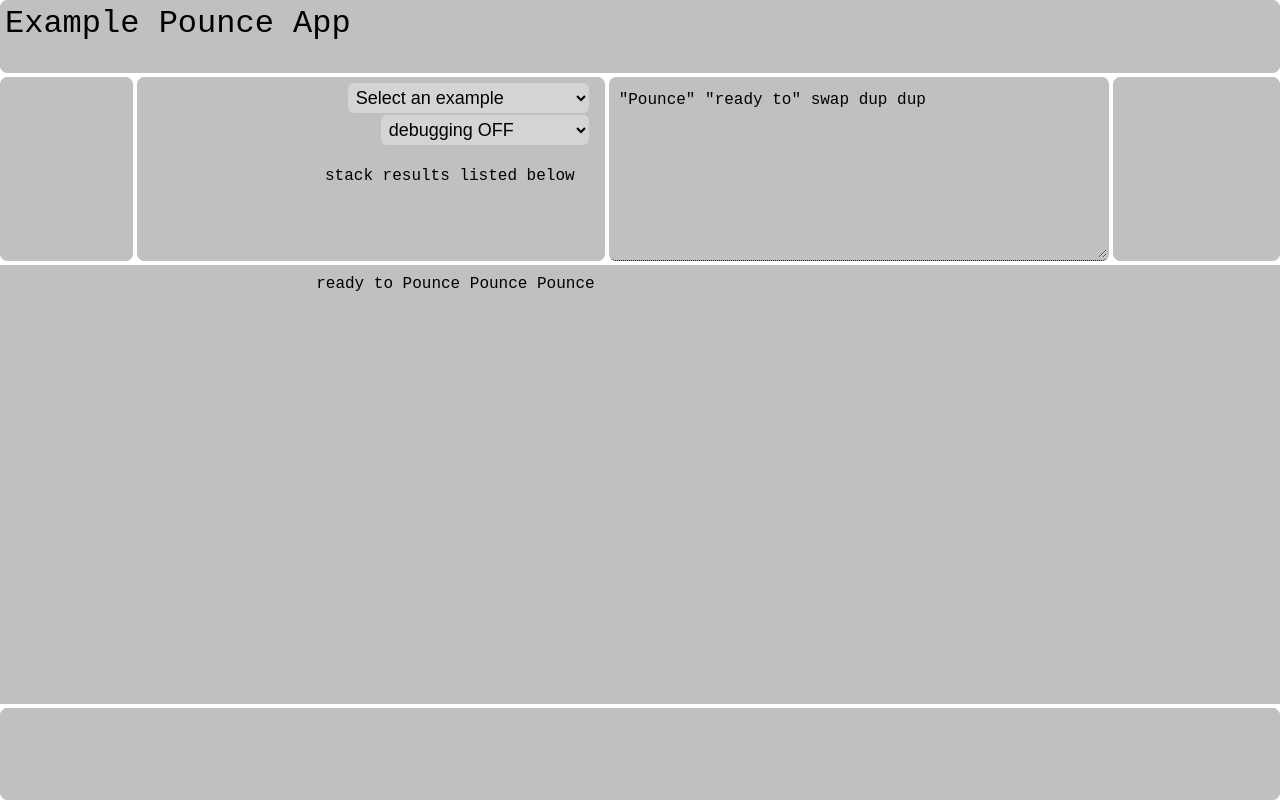
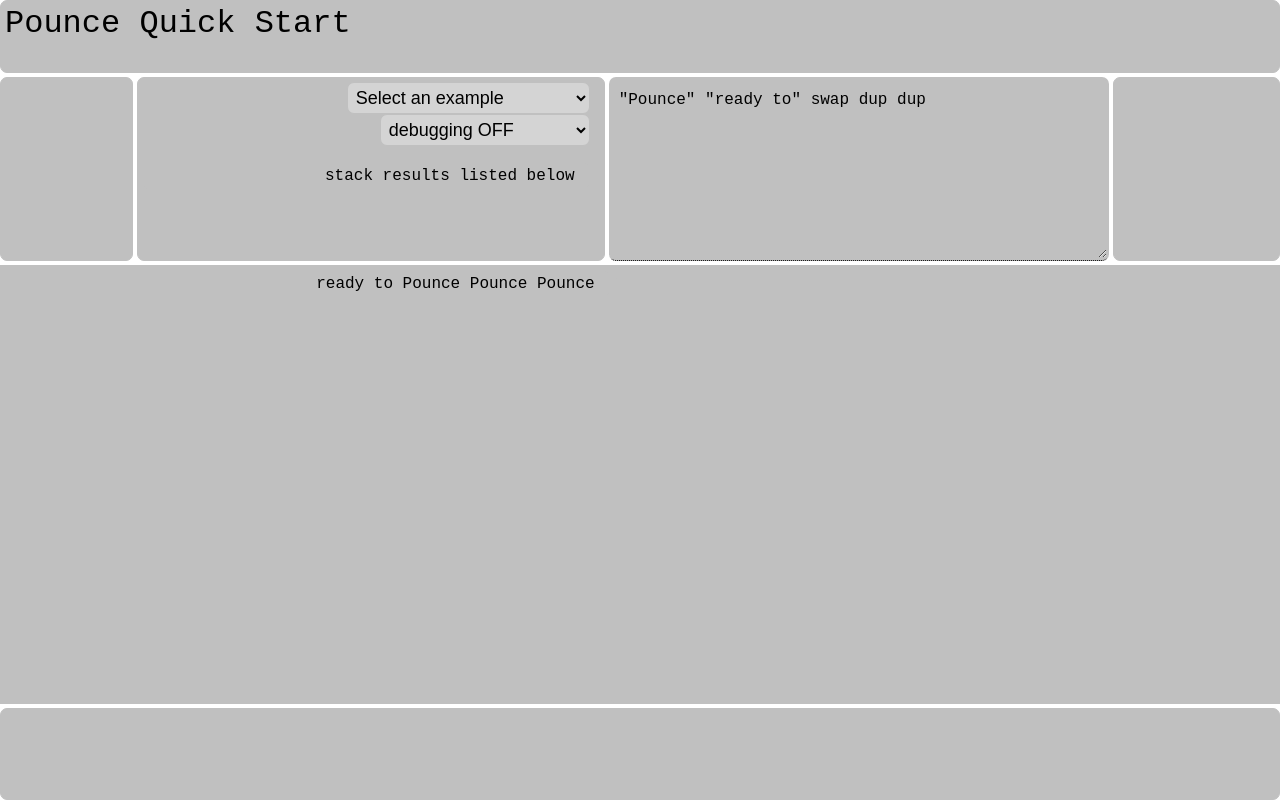
Before and after one commit to pounce-lang/simple-example-app, a website: page public/index.html in a window 1280 px wide. Shown: the top 800 px of the page. Drawn offline with Linux system fonts and the light colour scheme.

Commit message:
title update

```diff
--- a/public/index.html
+++ b/public/index.html
@@ -3,7 +3,7 @@
 <!-- grid.layoutit.com?id=lzZjBNn -->
 
 <head>
-    <title>Simple Example of Pounce in the Browser</title>
+    <title>Pounce!</title>
     <meta name="keywords" content="">
     <meta name="description" content="">
     <link href="style.css" rel="stylesheet">
@@ -11,7 +11,7 @@
 
 <body>
     <div class="grid-container">
-        <div class="header">Example Pounce App</div>
+        <div class="header">Pounce Quick Start</div>
         <div class="leftnav"></div>
         <div class="stack">
             <select id="example" class="input-hilight">
```
